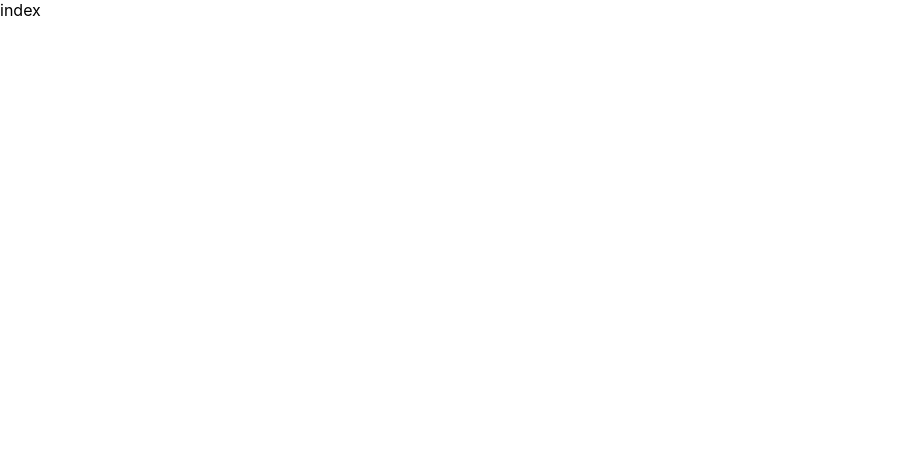
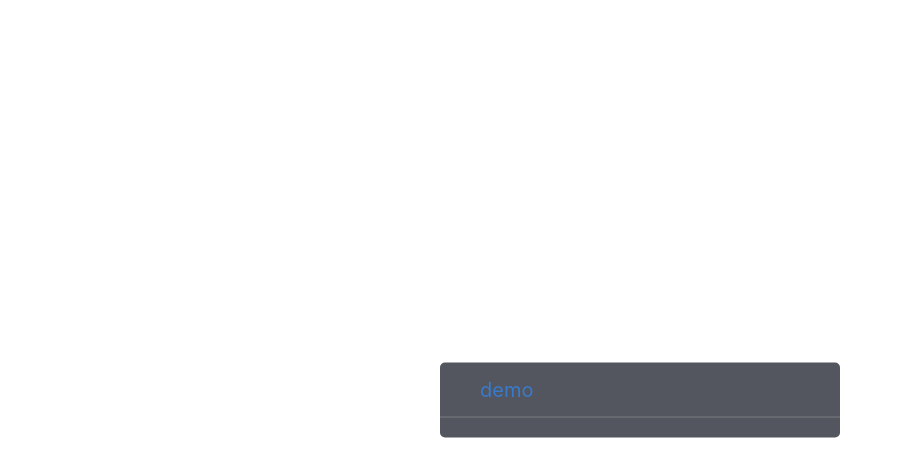
Before and after one commit to crazymad-tools/crazymad-ui-react, a React (Create React App) app: page / in a window 1280 px wide. Shown: the top 476 px of the page, without its empty margins (0-902 px from the left). Built offline with nearby package versions, Linux system fonts and the light colour scheme.

Commit message:
准备eject

```diff
--- a/src/packages/Input/index.tsx
+++ b/src/packages/Input/index.tsx
@@ -1,7 +1,7 @@
 import React from 'react';
 import { useEffect, useState } from 'react';
 import './index.scss';
-import * as _ from 'lodash';
+// import * as _ from 'lodash';
 
 interface Props {
   value: any;
@@ -21,7 +21,8 @@ const Input: React.FC<Props> = props => {
   const [value, setValue] = useState('');
 
   useEffect(() => {
-    let value = _.cloneDeep(props.value || '');
+    // let value = _.cloneDeep(props.value || '');
+    let value = props.value || '';
     setValue(value);
   }, [props.value]);
 
--- a/src/packages/index.ts
+++ b/src/packages/index.ts
@@ -1,2 +1,4 @@
-export const dasda = {
-};
+export { DialogBarBtn } from './Dialog';
+export { default as Dialog } from './Dialog';
+export { default as Button } from './Button';
+export { default as Input } from './Input';
--- a/src/pages/index.tsx
+++ b/src/pages/index.tsx
@@ -1,10 +1,11 @@
 import React from 'react';
+import { Dialog } from '../packages';
 
 const IndexPage: React.FC = props => {
 
   return (
     <div>
-      index
+      <Dialog title="demo" visible={true} close={() => {}} />
     </div>
   );
 };
```
